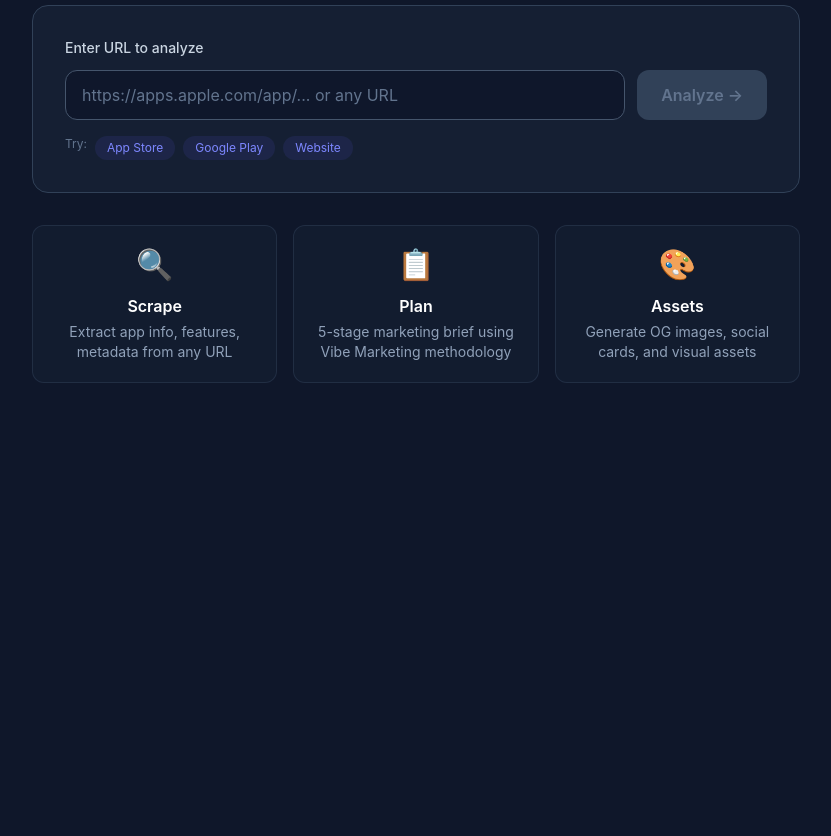
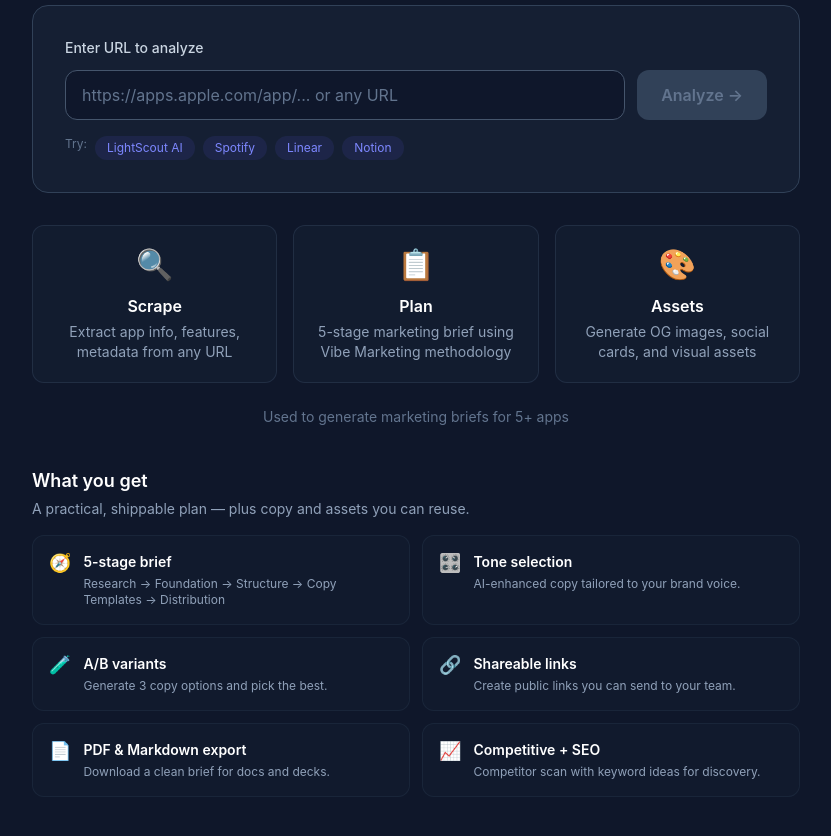
Before and after one commit to molty-assistant/marketing-tool, a Next.js app: page / in a window 1280 px wide. Shown: the part 320-1156 px from the top of the page, without its empty margins (224-1055 px from the left). Before the commit the page ends 800 px from the top, so only its background shows below. Built offline with nearby package versions, Linux system fonts and the light colour scheme.

Commit message:
feat: improved onboarding — feature preview, better examples, social proof (#20)

```diff
--- a/src/app/page.tsx
+++ b/src/app/page.tsx
@@ -94,9 +94,10 @@ export default function Home() {
         <div className="mt-4 flex flex-wrap gap-2">
           <span className="text-xs text-slate-500">Try:</span>
           {[
-            { label: 'App Store', url: 'https://apps.apple.com/gb/app/whatsapp-messenger/id310633997' },
-            { label: 'Google Play', url: 'https://play.google.com/store/apps/details?id=com.spotify.music' },
-            { label: 'Website', url: 'https://linear.app' },
+            { label: 'LightScout AI', url: 'https://apps.apple.com/gb/app/lightscout-ai/id6748341779' },
+            { label: 'Spotify', url: 'https://play.google.com/store/apps/details?id=com.spotify.music' },
+            { label: 'Linear', url: 'https://linear.app' },
+            { label: 'Notion', url: 'https://www.notion.so' },
           ].map((example) => (
             <button
               key={example.label}
@@ -110,7 +111,7 @@ export default function Home() {
       </div>
 
       {/* How it works */}
-      <div className="grid grid-cols-1 sm:grid-cols-3 gap-4 mb-12">
+      <div className="grid grid-cols-1 sm:grid-cols-3 gap-4 mb-6">
         {[
           { icon: '🔍', title: 'Scrape', desc: 'Extract app info, features, metadata from any URL' },
           { icon: '📋', title: 'Plan', desc: '5-stage marketing brief using Vibe Marketing methodology' },
@@ -122,6 +123,65 @@ export default function Home() {
             <p className="text-sm text-slate-400">{step.desc}</p>
           </div>
         ))}
+      </div>
+
+      <div className="text-center text-slate-500 text-sm mb-10">
+        Used to generate marketing briefs for 5+ apps
+      </div>
+
+      {/* Feature preview */}
+      <div className="mb-12">
+        <h2 className="text-lg font-semibold text-white mb-1">What you get</h2>
+        <p className="text-sm text-slate-400 mb-4">
+          A practical, shippable plan — plus copy and assets you can reuse.
+        </p>
+        <div className="grid grid-cols-1 sm:grid-cols-2 gap-3">
+          {[
+            {
+              icon: '🧭',
+              title: '5-stage brief',
+              desc: 'Research → Foundation → Structure → Copy Templates → Distribution',
+            },
+            {
+              icon: '🎛️',
+              title: 'Tone selection',
+              desc: 'AI-enhanced copy tailored to your brand voice.',
+            },
+            {
+              icon: '🧪',
+              title: 'A/B variants',
+              desc: 'Generate 3 copy options and pick the best.',
+            },
+            {
+              icon: '🔗',
+              title: 'Shareable links',
+              desc: 'Create public links you can send to your team.',
+            },
+            {
+              icon: '📄',
+              title: 'PDF & Markdown export',
+              desc: 'Download a clean brief for docs and decks.',
+            },
+            {
+              icon: '📈',
+              title: 'Competitive + SEO',
+              desc: 'Competitor scan with keyword ideas for discovery.',
+            },
+          ].map((feature) => (
+            <div
+              key={feature.title}
+              className="bg-slate-800/20 border border-slate-700/30 rounded-xl p-4"
+            >
+              <div className="flex items-start gap-3">
+                <div className="text-lg leading-none mt-0.5">{feature.icon}</div>
+                <div className="min-w-0">
+                  <div className="text-sm font-semibold text-white">{feature.title}</div>
+                  <div className="text-xs text-slate-400 mt-1">{feature.desc}</div>
+                </div>
+              </div>
+            </div>
+          ))}
+        </div>
       </div>
 
       {/* Recent Analyses */}
```
